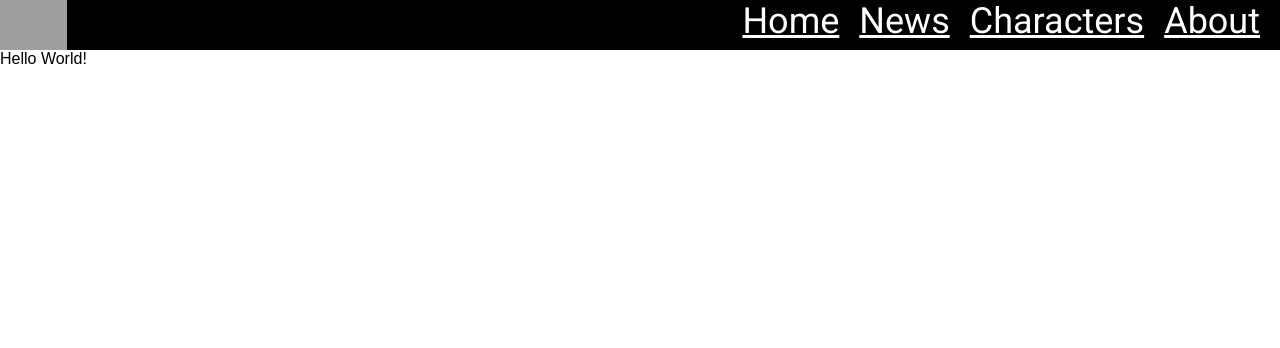
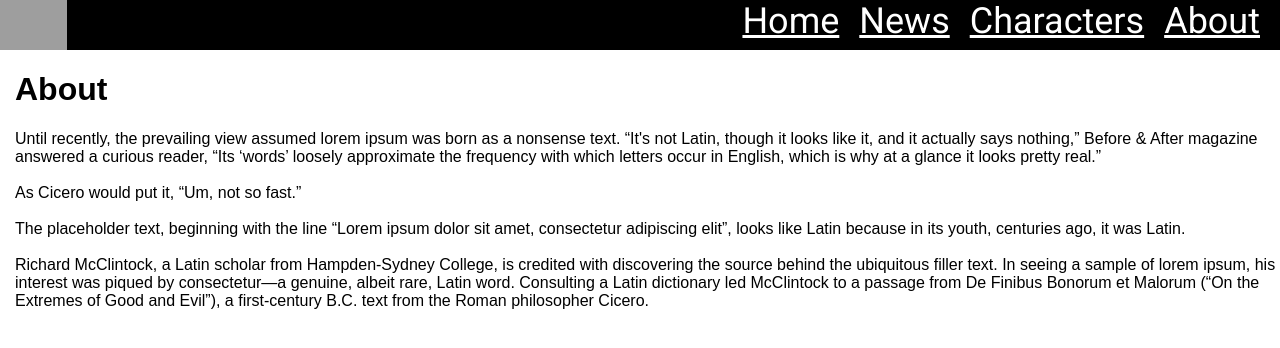
Before and after one commit to osu-cs419-w20/final-project-group18-marvelbrowser, a React (Create React App) app: page /about in a window 1280 px wide. Shown: the top 348 px of the page. Built offline with nearby package versions, Linux system fonts and the light colour scheme; grey boxes are pictures that could not be loaded; a web font is replaced by a local one.

Commit message:
Adds styling to Home and About pages

```diff
--- a/src/App.js
+++ b/src/App.js
@@ -1,16 +1,31 @@
 import React from 'react';
+import { Switch, Route } from 'react-router-dom';
 import styled from '@emotion/styled/macro';
-import { Switch, Route } from 'react-router-dom';
-
 
 import Navbar from './components/Navbar';
 
+import About from './pages/About';
+import Home from './pages/Home';
+import Characters from './pages/Characters.js';
+import News from './pages/News';
 
 function App() {
+    const Main = styled.main`
+        margin-left: 15px;
+    `;
+
     return (
         <div>
             <Navbar />
-            Hello World!
+            <Main>
+                <Switch>
+                    <Route exact path="/"><Home /></Route>
+                    <Route path="/news"><News /></Route>
+                    <Route path="/characters"><Characters /></Route>
+                    <Route path="/about"><About /></Route>
+
+                </Switch>
+            </Main>
         </div>
     );
 }
--- /dev/null
+++ b/src/pages/About.js
@@ -0,0 +1,23 @@
+import React from 'react';
+
+function About() {
+
+
+    return (
+        <div>
+            <h1>About</h1>
+            <p>Until recently, the prevailing view assumed lorem ipsum was born as a nonsense text. “It's not Latin, though it looks like it, and it actually says nothing,” Before & After magazine answered a curious reader, “Its ‘words’ loosely approximate the frequency with which letters occur in English, which is why at a glance it looks pretty real.”
+            <br/>
+            <br/>
+            As Cicero would put it, “Um, not so fast.”
+            <br/>
+            <br/>
+            The placeholder text, beginning with the line “Lorem ipsum dolor sit amet, consectetur adipiscing elit”, looks like Latin because in its youth, centuries ago, it was Latin.
+            <br/>
+            <br/>
+            Richard McClintock, a Latin scholar from Hampden-Sydney College, is credited with discovering the source behind the ubiquitous filler text. In seeing a sample of lorem ipsum, his interest was piqued by consectetur—a genuine, albeit rare, Latin word. Consulting a Latin dictionary led McClintock to a passage from De Finibus Bonorum et Malorum (“On the Extremes of Good and Evil”), a first-century B.C. text from the Roman philosopher Cicero. </p>
+        </div>
+    );
+}
+
+export default About;
--- /dev/null
+++ b/src/pages/Home.js
@@ -0,0 +1,24 @@
+import React from 'react';
+import styled from '@emotion/styled/macro';
+import { jsx, css } from '@emotion/core';
+
+function Home() {
+    const Home = styled.div`
+       img{
+        //    height: 80%;
+           width:70%;
+           display: block;
+           margin-left: auto;
+           margin-right: auto;
+           margin-top: 30px;
+       }
+    `;
+
+    return (
+        <Home>
+            <img src="https://i.4pcdn.org/tv/1551365034349.jpg"/>
+        </Home>
+    );
+}
+
+export default Home;
```
